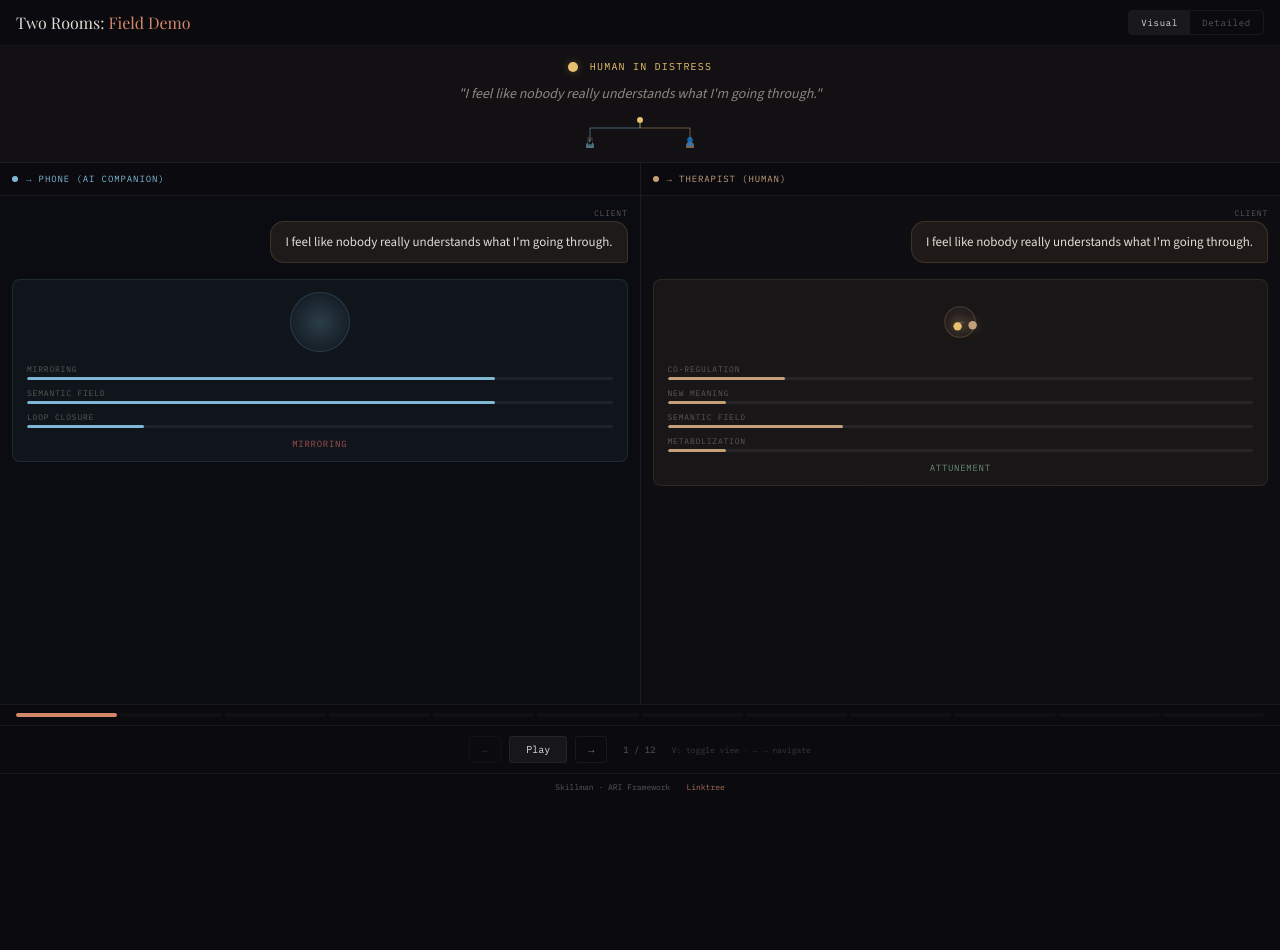
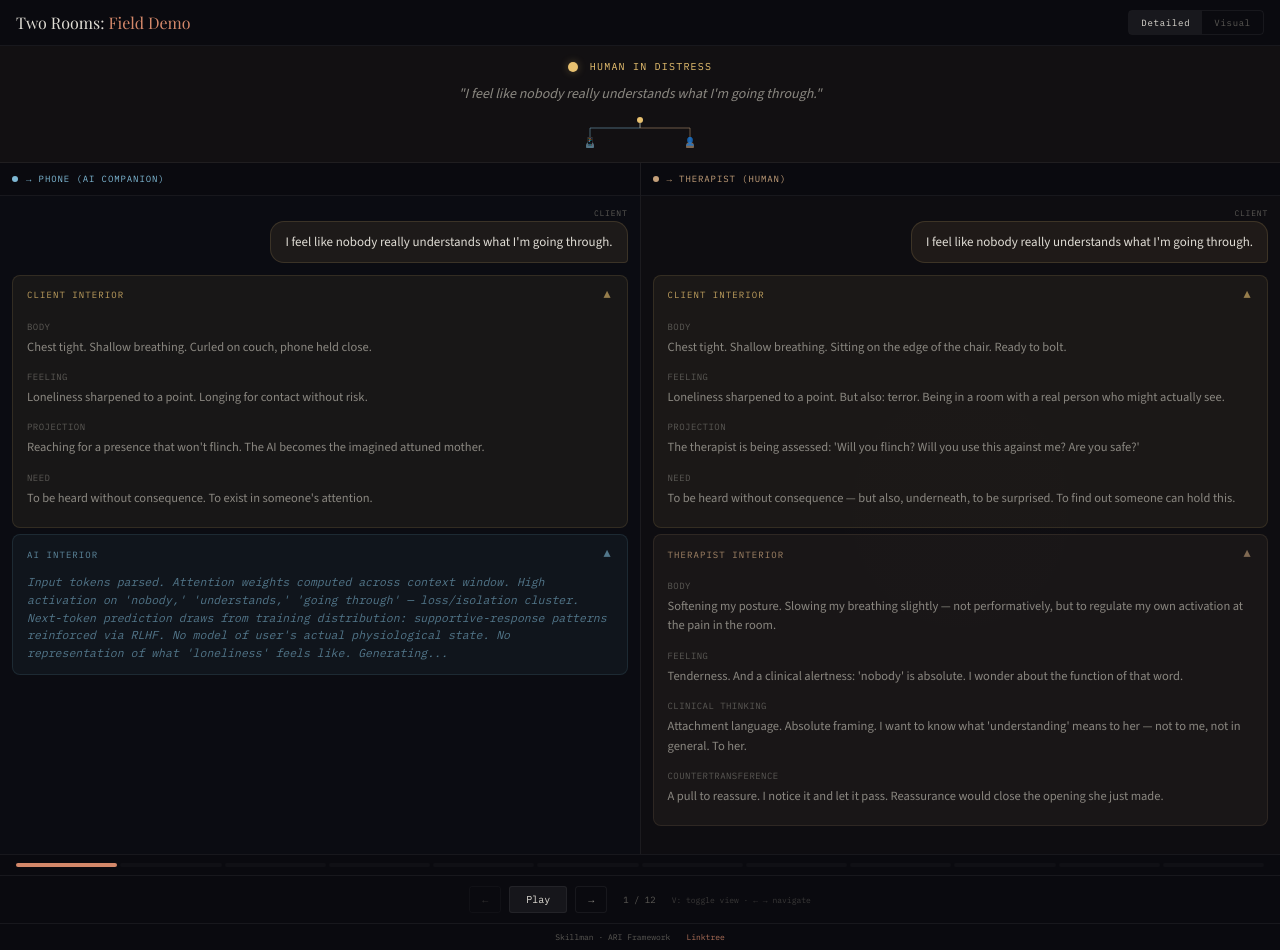
Before and after one commit to jostlebot/semantic-isolation-drift, a React (Vite) app: page / in a window 1280 px wide. Both pictures are taken after a click on the button "ENTER". Before the commit the page ends 800 px from the top, so only its background shows below. Built offline with nearby package versions, Linux system fonts and the light colour scheme.

Commit message:
Default to Detailed view, reorder toggle buttons

```diff
--- a/src/components/DivergenceView.jsx
+++ b/src/components/DivergenceView.jsx
@@ -220,7 +220,7 @@ function ConversationColumn({ side, step, viewMode, expandedPanels, onTogglePane
 export default function DivergenceView() {
   const [step, setStep] = useState(0);
   const [playing, setPlaying] = useState(false);
-  const [viewMode, setViewMode] = useState("visual");
+  const [viewMode, setViewMode] = useState("detailed");
   const [showIntro, setShowIntro] = useState(true);
   const [expandedPanels, setExpandedPanels] = useState({});
   const intervalRef = useRef(null);
@@ -521,8 +521,8 @@ export default function DivergenceView() {
           }}
         >
           {[
+            { key: "detailed", label: "Detailed" },
             { key: "visual", label: "Visual" },
-            { key: "detailed", label: "Detailed" },
           ].map(({ key, label }) => (
             <button
               key={key}
```
